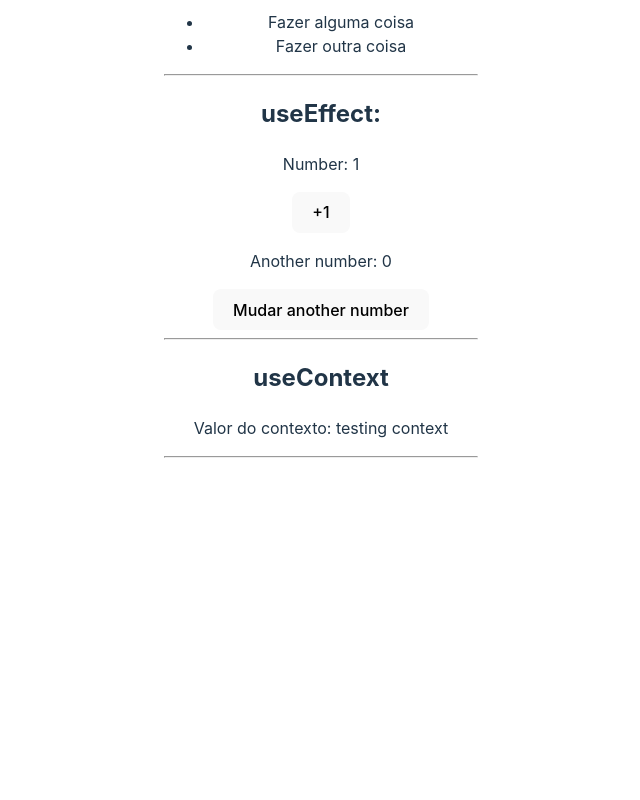
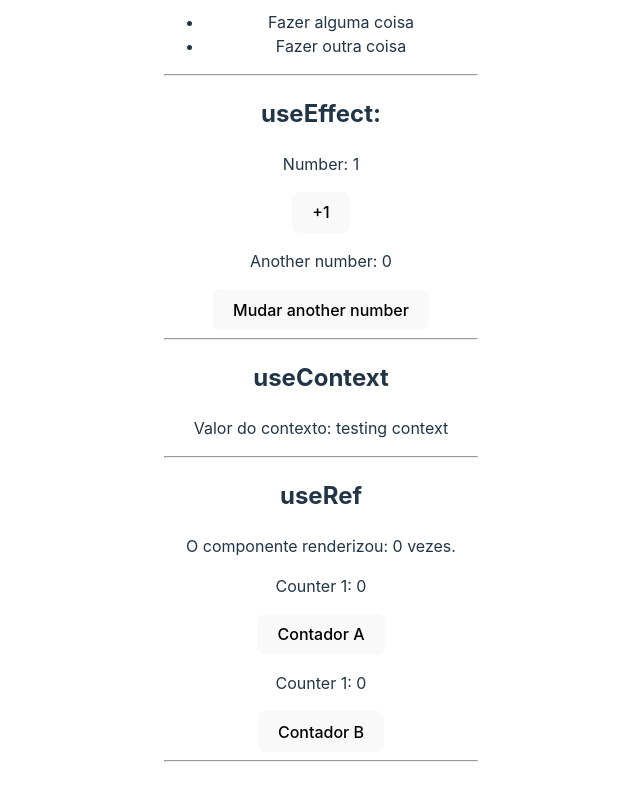
Before and after one commit to MACHADOKING/curso-matheus-battisti, a React (Vite) app in the folder 8 - Hooks - React/Hooks-React/: page / in a window 1280 px wide. Shown: the part 727-1527 px from the top of the page, without its empty margins (319-959 px from the left). Before the commit the page ends 1225 px from the top, so only its background shows below. Built offline with nearby package versions, Linux system fonts and the light colour scheme.

Commit message:
Feat: useRef

```diff
--- /dev/null
+++ b/8 - Hooks - React/Hooks-React/src/components/HookUseRef.jsx
@@ -0,0 +1,26 @@
+import { useEffect, useState, useRef } from "react";
+
+const HookUseRef = () => {
+  // 1 - useRef
+  const numberRef = useRef(0);
+  const [counter, setCounter] = useState(0);
+  const [counterB, setCounterB] = useState(0);
+
+  useEffect(() => {
+    numberRef.current = numberRef.current + 1;
+  });
+
+  return (
+    <div>
+      <h2>useRef</h2>
+      <p>O componente renderizou: {numberRef.current} vezes.</p>
+      <p>Counter 1: {counter}</p>
+      <button onClick={() => setCounter(counter + 1)}>Contador A</button>
+      <p>Counter 1: {counterB}</p>
+      <button onClick={() => setCounterB(counterB + 1)}>Contador B</button>
+      <hr />
+    </div>
+  );
+};
+
+export default HookUseRef;
--- a/8 - Hooks - React/Hooks-React/src/pages/Home/Home.jsx
+++ b/8 - Hooks - React/Hooks-React/src/pages/Home/Home.jsx
@@ -19,6 +19,7 @@
       <h2>useContext</h2>
       <p>Valor do contexto: {contextValue}</p>
       <hr />
+      <HookUseRef />
     </div>
   );
 };
```
